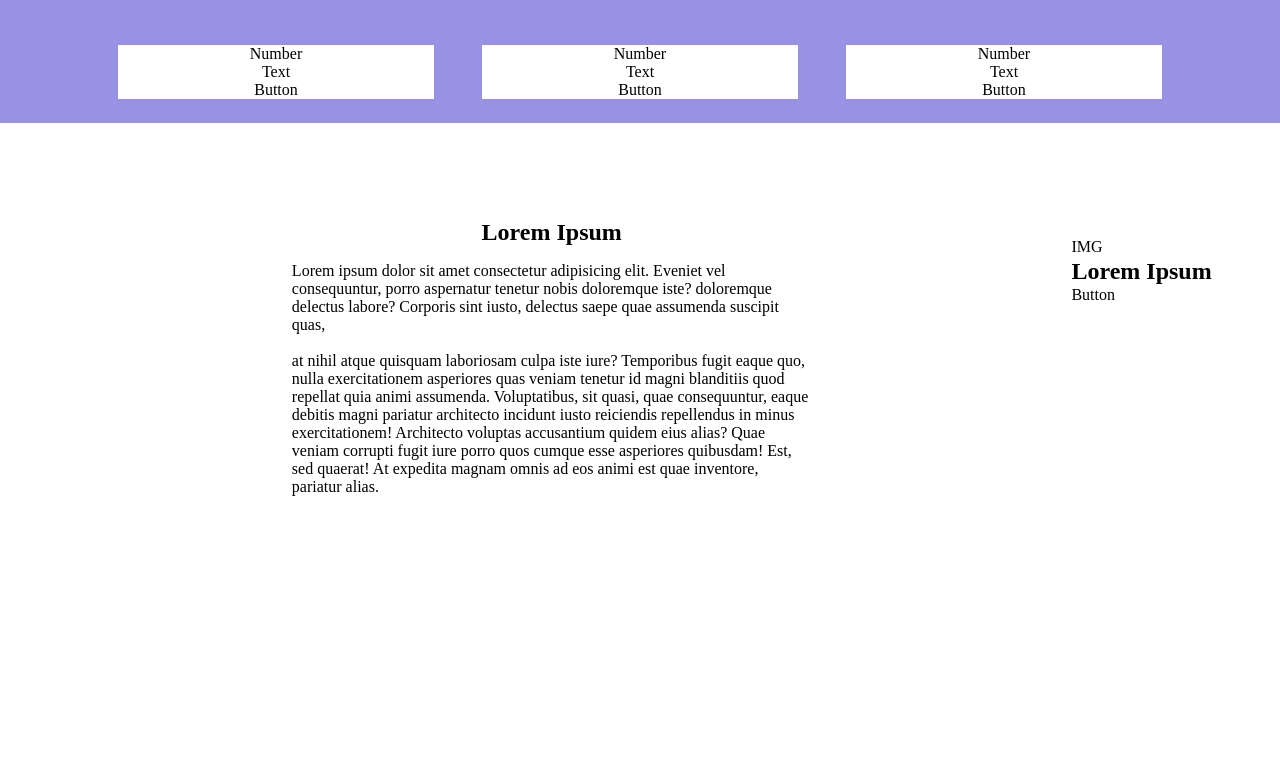
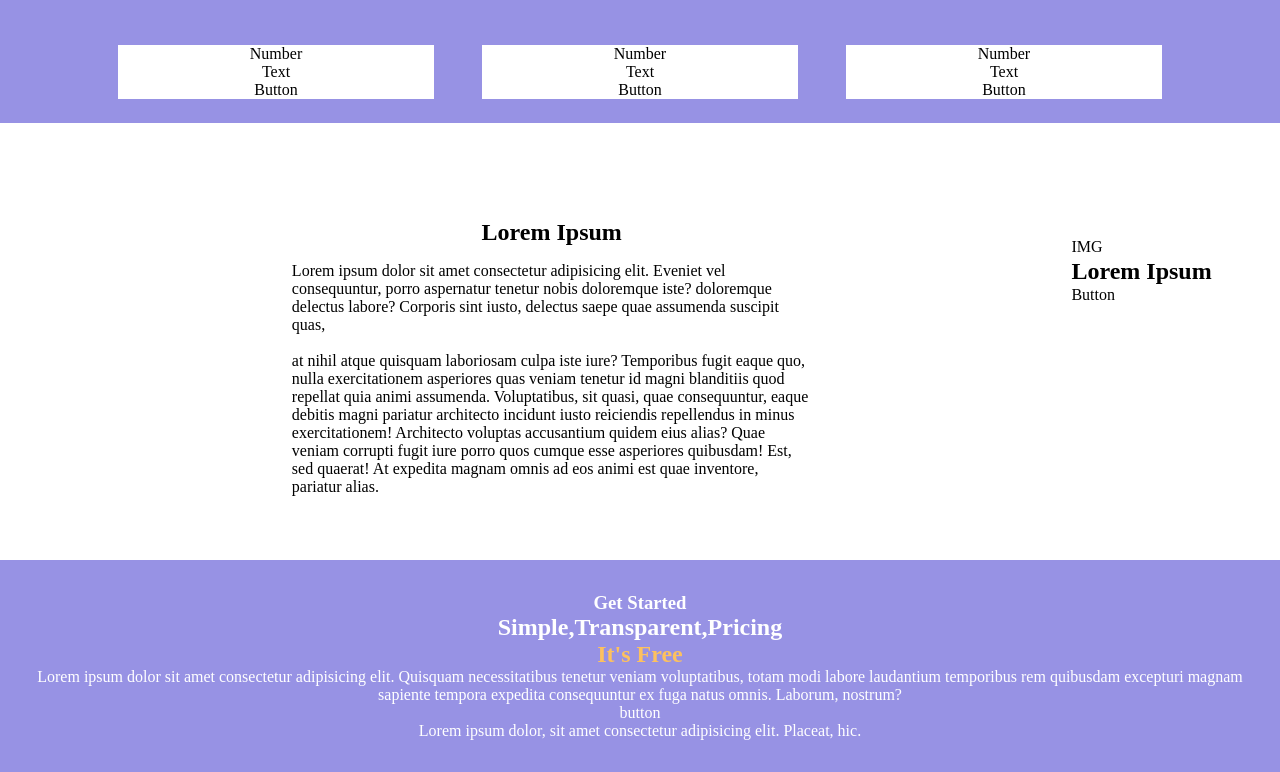
Before and after one commit to SorayaBoolean/htmlcss-responsive-layout, a plain HTML site: page index.html in a window 1280 px wide. Shown: the part 2257-3029 px from the top of the page. Before the commit the page ends 2817 px from the top, so only its background shows below. Drawn offline with Linux system fonts and the light colour scheme.

Commit message:
layout: added last section i will proceed now with footer section

```diff
--- a/css/style.css
+++ b/css/style.css
@@ -6,6 +6,7 @@
     --text-color-white: #fff;
     --text-color-grey:#5A6E7F;
     --text-color-purple:#9792E4;
+    --text-free-yellow: #FDC15F;
 }
 
 
@@ -42,6 +43,10 @@
 
 .text-white{
     color: #fff;
+}
+
+.text-free-yellow{
+    color: var(--text-free-yellow);
 }
 
 
@@ -120,6 +125,14 @@
 #about-us .card-img{
     margin-top: 1rem;
     line-height: 1.5rem;
+}
+
+/*****Free*****/
+
+#free{
+    background-color: var(--purple-color);
+    text-align: center;
+    padding: 2rem;
 }
 
 
--- a/index.html
+++ b/index.html
@@ -174,7 +174,14 @@
             </div>
         </section>
 
-
+        <section id="free" class="text-white">
+            <h3>Get Started</h3>
+            <h2>Simple,Transparent,Pricing</h2>
+            <h1 class="text-free-yellow">It's Free</h1>
+            <p>Lorem ipsum dolor sit amet consectetur adipisicing elit. Quisquam necessitatibus tenetur veniam voluptatibus, totam modi labore laudantium temporibus rem quibusdam excepturi magnam sapiente tempora expedita consequuntur ex fuga natus omnis. Laborum, nostrum?</p>
+            <div class="btn">button</div>
+            <p>Lorem ipsum dolor, sit amet consectetur adipisicing elit. Placeat, hic.</p>
+        </section>
 
     </main>
 
```
